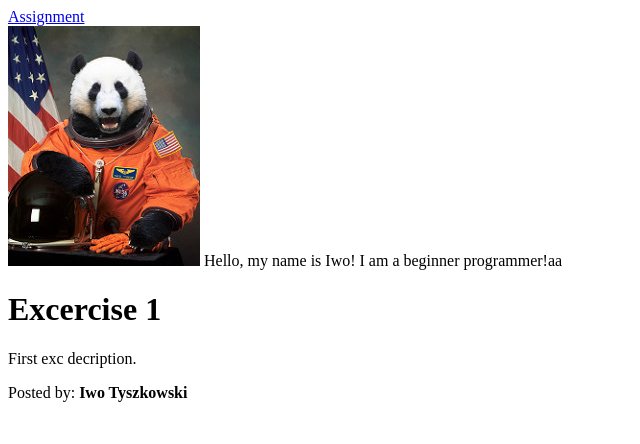
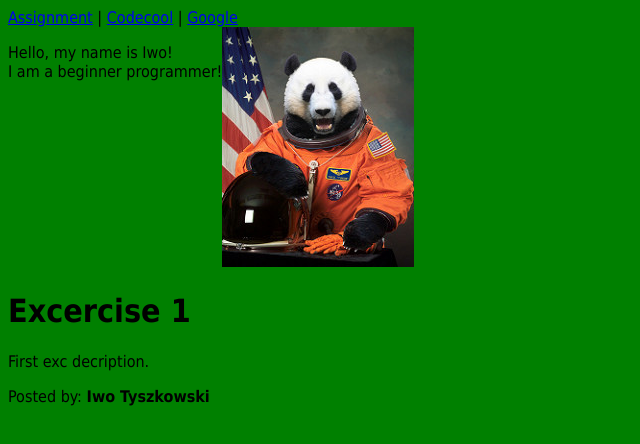
Before and after one commit to iwoty/first-website, a plain HTML site: page index.html in a window 1280 px wide. Shown: the whole page, without its empty margins (0-640 px from the left). Drawn offline with Linux system fonts and the light colour scheme.

Commit message:
Add CSS reference and rules

```diff
--- /dev/null
+++ b/css/style.css
@@ -0,0 +1,8 @@
+body {
+    background: green;
+    font-family: Tahoma, Geneva, sans-serif;
+}
+
+.content {
+    text_align: center;
+}
--- a/index.html
+++ b/index.html
@@ -3,17 +3,21 @@
     <head>
         <meta charset="utf-8">
         <title>Trip to Vietnam</title>
+        <link rel="stylesheet" href="css/style.css">
     </head>
 
     <body>
     <header>
         <nav>
-            <a href="https://codecool.instructure.com/courses/63/assignments/1978">Assignment</a>
+            <a href="https://codecool.instructure.com/courses/63/assignments/1978">Assignment</a> |
+            <a href="https://codecool.pl/">Codecool</a> |
+            <a href="http://google.pl">Google</a>
         </nav>
     </header>
 
     <div class="content">
-        <img src="img_me.jpg" alt="That's me!"> Hello, my name is Iwo! I am a beginner programmer!aa
+        <img src="img_me.jpg" alt="That's me!">
+        <p style="float: left">Hello, my name is Iwo!<br>I am a beginner programmer!</p>
         <h1>Excercise 1</h1>
         <p>First exc decription.</p>
     </div>
```
